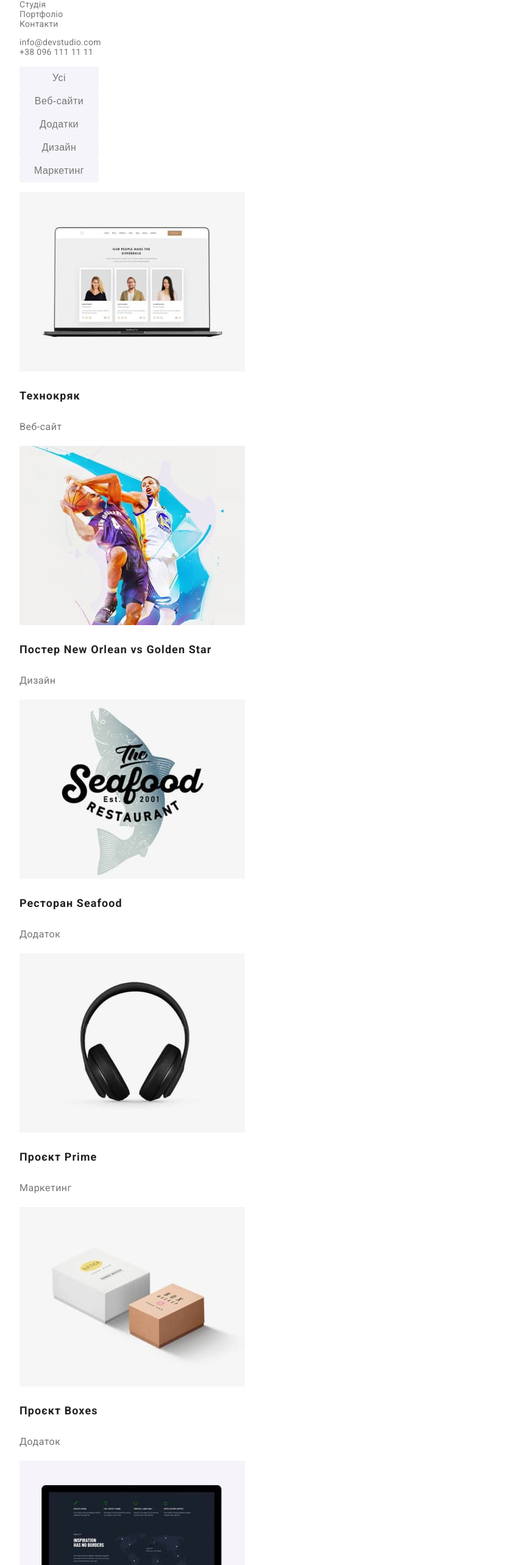
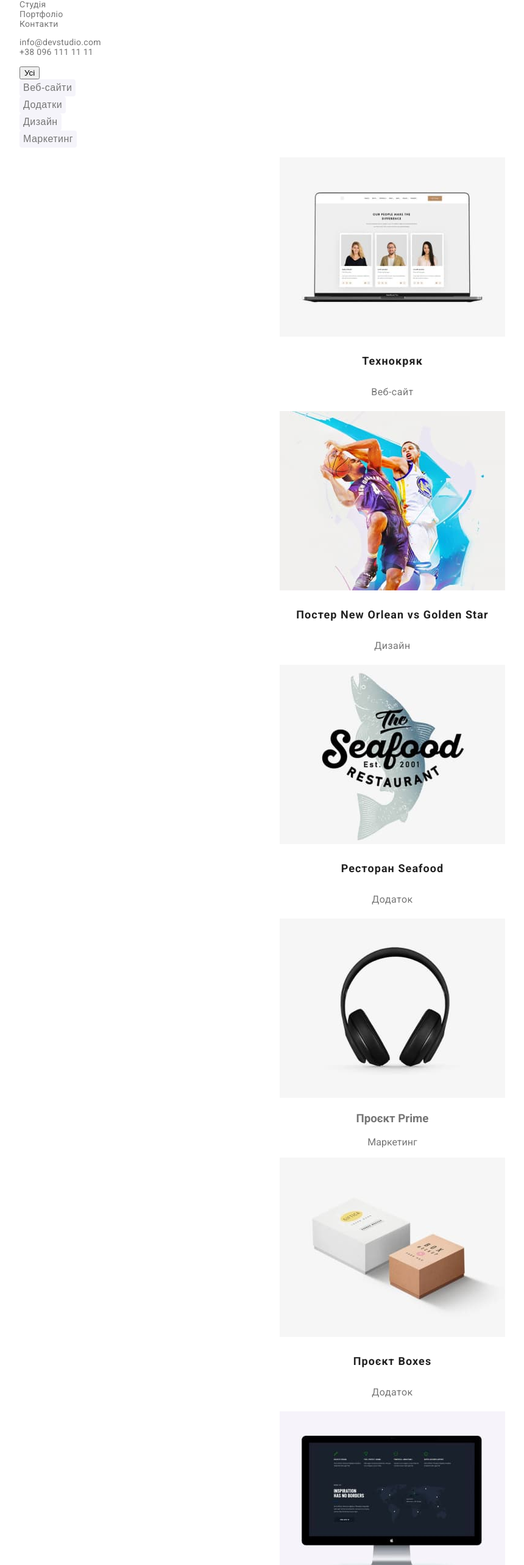
Before and after one commit to luxfox369/goit-markup-hw-02, a plain HTML site: page portfolio.html in a window 1280 px wide. Shown: the part 54-2620 px from the top of the page at 61% size, without its empty margins (16-876 px from the left). Drawn offline with Linux system fonts and the light colour scheme.

Commit message:
ДЗ2 portfolio
Portfolio
Змінила назви класів
Перевірила стилі шрифтів і кольори
Проекти не обгорнути посиланням

```diff
--- a/css/styles.css
+++ b/css/styles.css
@@ -177,9 +177,10 @@ body {
 
 
 /* стилі portfolio */
-/* h1 -title-first схований */
+/* h1 Портфоліо -title-first схований */
+/* h2 Фільтр портфоліо-title-second схований */
 /* меню portfolio */
-.menu-button {
+.filter-button {
     font-weight: 500;
     font-size: 16px;
     line-height:calc(26/16);
@@ -188,21 +189,19 @@ body {
     color:var(--text-color--);
     background: #F5F4FA;
     border-radius: 4px;
-    width: 130px;
-    height: 38px;
     border:none;
     cursor:pointer;
+    }
 
-}
-.menu-button:active,
-.menu-button:focus,
-.menu-button:hover{
+.filter-button:active,
+.filter-button:focus,
+.filter-button:hover{
     color:var(--prime-bg-color);
     background-color:var(--accent-color--);
 }
 
 /* projects */
-/* h2 - title-second схований */
+/* h2 - title-econd схований */
 .project-img{
     width: 370px;;
     height: 294px;
@@ -217,7 +216,10 @@ body {
     letter-spacing: 0.06em;
     color:var(--title-ccolor--);
 }
-.type-project{
+.project-item {
+    text-align:center;
+}
+.project-type{
     font-size: 16px;
     line-height:calc(30/16);
     letter-spacing: 0.03em;
@@ -242,8 +244,8 @@ color: rgba(255,255,255,0.6);
     color:var(--prime-bg-color--);
 }
 /* реакція на наведення мишки чи клавіатури на лого */
-.logo-block:focus,
-.logo-block:hover{
+.logo:focus,
+.logo:hover{
    color:var(--accent-color--);
 }
 /* реакція на наведення мишки або клавіатури на любий лінк футера */
--- a/portfolio.html
+++ b/portfolio.html
@@ -58,127 +58,132 @@
     <main>
       <!-- content-portfolio-section-->
       <section class="portfolio-section">
-        <h1 class="title-first content-portfolio  visually-hidden">Content-portfolio</h1>
+        <h1 class="title-first content-portfolio visually-hidden">Портфоліо</h1>
         <!-- menu-portfolio-section -->
-        <section class="menu-portfolio-section">
-          <h2 class="title-second menu-portfolio-title visually-hidden">Menu портфоліо</h2>
-          <ul class="menu-list list">
-            <li class="menu-item btn">
+        <section class="filter-project-section">
+          <h2 class="title-second filter-project-title visually-hidden">
+            Menu портфоліо
+          </h2>
+          <ul class="filter-list list">
+            <li class="filter-item btn">
               <button class="menu-button btn all">Усі</button>
             </li>
-            <li class="menu-item-btn">
-              <button class="menu-button btn web">Веб-сайти</button>
+            <li class="filter-item-btn">
+              <button class="filter-button btn web">Веб-сайти</button>
             </li>
-            <li class="menu-item-btn">
-              <button class="menu-button btn app">Додатки</button>
+            <li class="filter-item-btn">
+              <button class="filter-button btn app">Додатки</button>
             </li>
-            <li class="menu-item-btn">
-              <button class="menu-button btn design">Дизайн</button>
+            <li class="filter-item-btn">
+              <button class="filter-button btn design">Дизайн</button>
             </li>
-            <li class="menu-item-btn">
-              <button class="menu-button btn marketing">Маркетинг</button>
+            <li class="filter-item-btn">
+              <button class="filter-button btn marketing">Маркетинг</button>
             </li>
           </ul>
         </section>
-        <!--project-portfolio-section  -->
+        <!--project-section  -->
         <section class="project-section">
-          <h2 class="title-second project-portfolio-title visually-hidden">Portfolio-projects</h2>
+          <h2 class="title-second project-title visually-hidden">
+            Portfolio-projects
+          </h2>
           <ul class="portfolio-list list">
             <!--project1 11 Веб-сайт Технокряк  -->
-            <li class="portfolio-item web">
+            <li class="project-item">
               <img
                 class="project-img"
                 src="./images/project1.jpg"
                 alt="Проект Веб-сайт Технокряк"
               />
-              <h3 class="title-project">Технокряк</h3>
-              <p class="type-project">Веб-сайт</p>
-            </li>
+                <h3 class="title-project">Технокряк</h3>
+                <p class="project-type">Веб-сайт</p>
+             </li>
             <!--project2 12 Дизайн Постер New Orlean vs Golden Star -->
-            <li class="portfolio-item design">
+            <li class="project-item">
               <img
                 class="project-img"
                 src="./images/project2.jpg"
                 alt="Проект Дизайн Постер New Orlean vs Golden"
               />
               <h3 class="title-project">Постер New Orlean vs Golden Star</h3>
-              <p class="type-project">Дизайн</p>
+              <p class="project-type">Дизайн</p>
             </li>
             <!--project3 13 Додаток Ресторан Seafood -->
-            <li class="portfolio-item app">
+            <li class="project-item">
               <img
                 class="project-img"
                 src="./images/project3.jpg"
                 alt="Проект Додаток Ресторан Seafood"
               />
               <h3 class="title-project">Ресторан Seafood</h3>
-              <p class="type-project">Додаток</p>
+              <p class="project-type">Додаток</p>
             </li>
             <!--project4 21 Маркетинг Проєкт Prime  -->
-            <li class="portfolio-item marketing">
+            <li class="project-item">
               <img
                 class="project-img"
                 src="./images/project4.jpg"
                 alt="Проект Маркетинг Проєкт Prime"
               />
-              <h3 class="title-project">Проєкт Prime</h3>
+              <h3 class="project-typet">Проєкт Prime</h3>
               <p class="type-project">Маркетинг</p>
             </li>
             <!--project5 22 Додаток Проєкт Boxes -->
-            <li class="portfolio-item design">
+            <li class="project-item">
               <img
                 class="project-img"
                 src="./images/project5.jpg"
                 alt="Проект Додаток Проєкт Boxes"
               />
               <h3 class="title-project">Проєкт Boxes</h3>
-              <p class="type-project">Додаток</p>
+              <p class="project-type">Додаток</p>
             </li>
             <!--project6 23 Веб-сайт Inspiration has no Borders -->
-            <li class="portfolio-item web">
+            <li class="project-item">
               <img
                 class="project-img"
                 src="./images/project6.jpg"
                 alt="Проект Веб-сайт Inspiration has no Borders"
               />
+
               <h3 class="title-project">Inspiration has no Borders</h3>
-              <p class="type-project">Веб-сайт</p>
+              <p class="project-type">Веб-сайт</p>
             </li>
             <!--project7 31 Дизайн Видання Limited Edition -->
-            <li class="portfolio-item design">
+            <li class="project-item">
               <img
                 class="project-img"
                 src="./images/project7.jpg"
                 alt="Проект Дизайн Видання Limited Edition"
               />
               <h3 class="title-project">Видання Limited Edition</h3>
-              <p class="type-project">Дизайн</p>
+              <p class="project-type">Дизайн</p>
             </li>
             <!--project8 32 Мркетинг Проєкт LAB -->
-            <li class="portfolio-item marketing">
+            <li class="project-item">
               <img
                 class="project-img"
                 src="./images/project8.jpg"
                 alt="Проект Маркетинг Проєкт LAB"
               />
               <h3 class="title-project">Проєкт LAB</h3>
-              <p class="type-project">Маркетинг</p>
+              <p class="project-type">Маркетинг</p>
             </li>
             <!--project9 33 Додаток Growing Business -->
-            <li class="portfolio-item app">
+            <li class="project-item">
               <img
                 class="project-img"
                 src="./images/project9.jpg"
                 alt="Проект Додаток Growing Business"
               />
               <h3 class="title-project">Growing Business</h3>
-              <p class="type-project">Додаток</p>
+              <p class="project-type">Додаток</p>
             </li>
           </ul>
         </section>
       </section>
     </main>
-    footer class="footer">
+    <footer class="footer">
       <div id="contacts" class="footer-info">
         <a class="logo link" href="./index.html"
           ><span class="logo-web">Web</span
```
